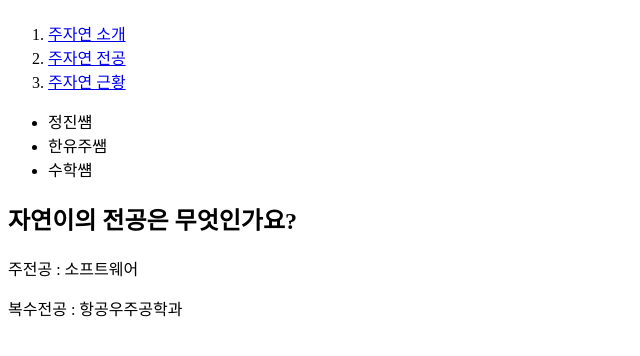
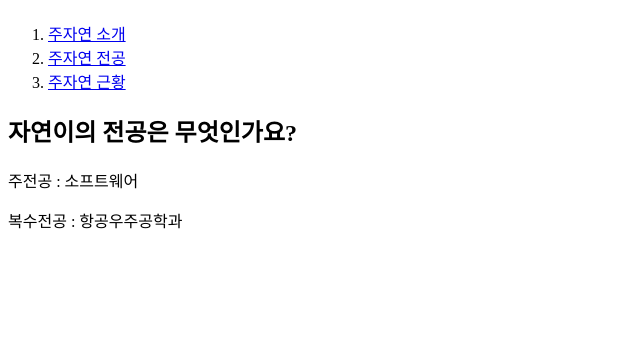
Before and after one commit to JooJayeon/web1, a plain HTML site: page 2.html in a window 1280 px wide. Shown: the part 68-424 px from the top of the page, without its empty margins (0-640 px from the left). Drawn offline with Linux system fonts and the light colour scheme.

Commit message:
Update 2.html

```diff
--- a/2.html
+++ b/2.html
@@ -12,11 +12,6 @@
     <li><a href = "2.html">주자연 전공</a></li>
     <li><a href = "3.html">주자연 근황</a></li>
   </ol>
-  <ul>
-    <li>정진썜</li>
-    <li>한유주쌤</li>
-    <li>수학썜</li>
-  </ul>
   <h2>자연이의 전공은 무엇인가요?</h2>
 
     <p>주전공 : 소프트웨어</p>
```
